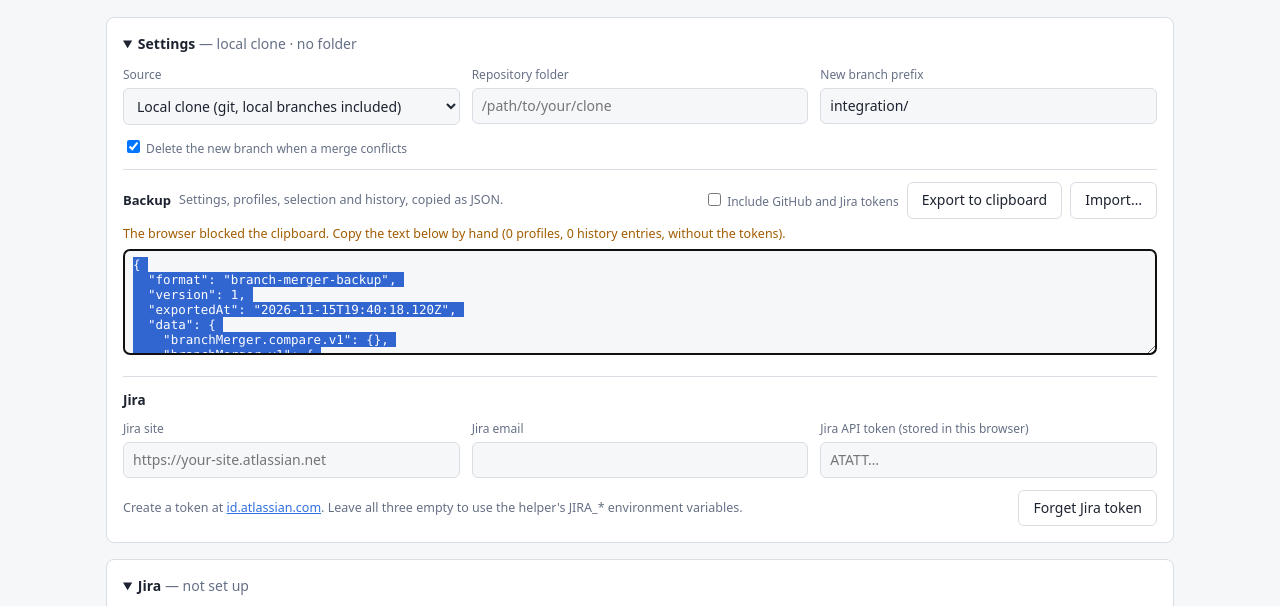
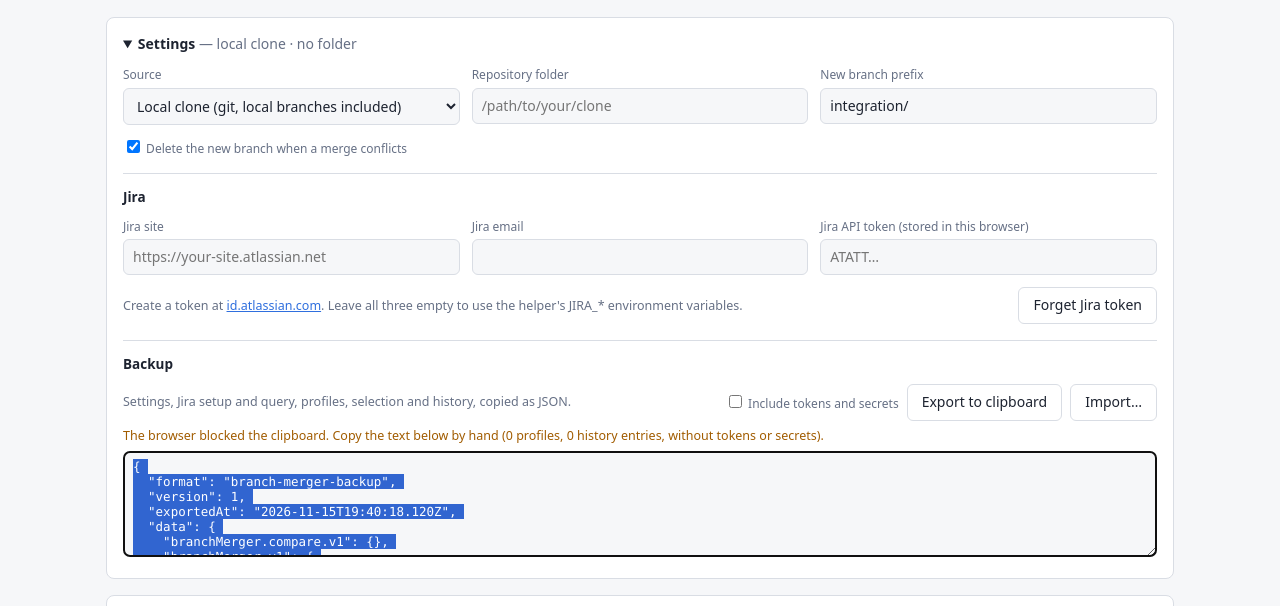
Before and after one commit to freddygarcia/branch-stager, a plain HTML site: page branch-merger.html in a window 1280 px wide. Both pictures are taken after a click on the button "Export to clipboard". Shown: the part 126-732 px from the top of the page. Drawn offline with Linux system fonts and the light colour scheme; no server answers.

Commit message:
Move Backup to the bottom of Settings and handle Jira in export and import
The Include checkbox now covers all tokens and secrets, listed once in SECRETS.
Import keeps this browser's Jira token only when the backup names the same
Jira site and email, and the export and import notes name the Jira site.

```diff
--- a/branch-merger.html
+++ b/branch-merger.html
@@ -207,24 +207,6 @@
         <span class="spacer"></span>
         <button id="forgetToken" class="github-only">Forget token</button>
       </div>
-      <div class="row" style="margin-top:12px;padding-top:12px;border-top:1px solid var(--border)">
-        <b style="font-size:13px">Backup</b>
-        <span class="muted" style="font-size:12.5px">Settings, profiles, selection and history, copied as JSON.</span>
-        <span class="spacer"></span>
-        <label style="margin:0;white-space:nowrap" title="Tokens are secrets: leave this off unless the copy stays with you"><input id="exportToken" type="checkbox"> Include GitHub and Jira tokens</label>
-        <button id="exportData" title="Copy everything stored in this browser to the clipboard">Export to clipboard</button>
-        <button id="importData" title="Paste a backup: it replaces everything stored in this browser">Import…</button>
-      </div>
-      <div id="backupStatus" style="font-size:12.5px;margin-top:6px" hidden></div>
-      <form id="importForm" style="margin-top:8px" hidden>
-        <label for="importText">Paste a backup copied with Export to clipboard. It replaces everything stored in this browser.</label>
-        <textarea id="importText" rows="6" spellcheck="false" style="width:100%;padding:7px 9px;border:1px solid var(--border);border-radius:6px;background:var(--bg);color:var(--text);font:12.5px ui-monospace,SFMono-Regular,Menlo,monospace"></textarea>
-        <div class="row" style="margin-top:6px">
-          <span class="spacer"></span>
-          <button type="button" id="importCancel">Cancel</button>
-          <button type="submit" class="primary">Import</button>
-        </div>
-      </form>
 
       <div id="jiraSettings" class="settings-section">
         <h3>Jira</h3>
@@ -238,6 +220,27 @@
           <span class="spacer"></span>
           <button id="forgetJiraToken">Forget Jira token</button>
         </div>
+      </div>
+
+      <div id="backupSettings" class="settings-section">
+        <h3>Backup</h3>
+        <div class="row">
+          <span class="muted" style="font-size:12.5px">Settings, Jira setup and query, profiles, selection and history, copied as JSON.</span>
+          <span class="spacer"></span>
+          <label style="margin:0;white-space:nowrap" title="The GitHub token and the Jira API token: leave this off unless the copy stays with you"><input id="exportToken" type="checkbox"> Include tokens and secrets</label>
+          <button id="exportData" title="Copy everything stored in this browser to the clipboard">Export to clipboard</button>
+          <button id="importData" title="Paste a backup: it replaces everything stored in this browser">Import…</button>
+        </div>
+        <div id="backupStatus" style="font-size:12.5px;margin-top:6px" hidden></div>
+        <form id="importForm" style="margin-top:8px" hidden>
+          <label for="importText">Paste a backup copied with Export to clipboard. It replaces everything stored in this browser.</label>
+          <textarea id="importText" rows="6" spellcheck="false" style="width:100%;padding:7px 9px;border:1px solid var(--border);border-radius:6px;background:var(--bg);color:var(--text);font:12.5px ui-monospace,SFMono-Regular,Menlo,monospace"></textarea>
+          <div class="row" style="margin-top:6px">
+            <span class="spacer"></span>
+            <button type="button" id="importCancel">Cancel</button>
+            <button type="submit" class="primary">Import</button>
+          </div>
+        </form>
       </div>
     </details>
   </section>
@@ -422,6 +425,9 @@
   // so keys added later are exported without touching this code.
   const PREFIX = 'branchMerger.';
   const BACKUP_FORMAT = 'branch-merger-backup';
+  // state fields left out of a backup unless "Include tokens and secrets" is ticked
+  const SECRETS = ['token', 'jiraToken'];
+  const hasSecrets = (s) => SECRETS.some((k) => s?.[k]);
 
   function ownKeys() {
     const keys = [];
@@ -433,14 +439,14 @@
   }
 
   /** The backup as JSON text, and the main state it holds. */
-  function exportData(includeToken) {
+  function exportData(includeSecrets) {
     save();
     saveCompares();
     const data = {};
     for (const k of ownKeys()) {
       try { data[k] = JSON.parse(localStorage.getItem(k)); } catch { data[k] = localStorage.getItem(k); }
     }
-    if (!includeToken && data[KEY]) data[KEY] = { ...data[KEY], token: '', jiraToken: '' };
+    if (!includeSecrets && data[KEY]) data[KEY] = { ...data[KEY], ...Object.fromEntries(SECRETS.map((k) => [k, ''])) };
     const backup = { format: BACKUP_FORMAT, version: 1, exportedAt: new Date().toISOString(), data };
     return { text: JSON.stringify(backup, null, 2), stored: data[KEY] || {} };
   }
@@ -455,10 +461,15 @@
     const entries = Object.entries(file.data).filter(([k]) => k.startsWith(PREFIX));
     if (!entries.length) throw new Error('The backup holds no data.');
     const incoming = Object.fromEntries(entries);
-    // a backup made without the tokens keeps the tokens already in this browser
-    for (const t of ['token', 'jiraToken']) {
-      if (incoming[KEY] && !incoming[KEY][t] && state[t]) incoming[KEY] = { ...incoming[KEY], [t]: state[t] };
-    }
+    // a backup made without the secrets keeps the ones already in this browser. The Jira
+    // token only belongs to the backup's Jira site and email, so it is kept only when they match.
+    const kept = {};
+    const inc = incoming[KEY];
+    if (inc && !inc.token && state.token) kept.token = state.token;
+    if (inc && !inc.jiraToken && state.jiraToken
+      && (inc.jiraUrl || '').trim() === state.jiraUrl.trim()
+      && (inc.jiraEmail || '').trim() === state.jiraEmail.trim()) kept.jiraToken = state.jiraToken;
+    if (inc) incoming[KEY] = { ...inc, ...kept };
     for (const k of ownKeys()) localStorage.removeItem(k);
     for (const [k, v] of Object.entries(incoming)) {
       localStorage.setItem(k, typeof v === 'string' ? v : JSON.stringify(v));
@@ -467,7 +478,11 @@
   }
 
   const count = (n, one, many) => `${n} ${n === 1 ? one : many}`;
-  const describe = (s) => `${count(s.profiles?.length || 0, 'profile', 'profiles')}, ${count(s.history?.length || 0, 'history entry', 'history entries')}`;
+  const describe = (s) => [
+    count(s.profiles?.length || 0, 'profile', 'profiles'),
+    count(s.history?.length || 0, 'history entry', 'history entries'),
+    ...(s.jiraUrl ? [`Jira ${s.jiraUrl.replace(/^https:\/\//, '')}`] : []),
+  ].join(', ');
   // shown once after the reload that follows an import
   const IMPORTED_NOTE = 'branchMerger:imported';
 
@@ -1565,20 +1580,20 @@
     box.textContent = text;
   };
   $('exportData').addEventListener('click', async () => {
-    const withToken = $('exportToken').checked;
+    const withSecrets = $('exportToken').checked;
     let backup;
     try {
-      backup = exportData(withToken);
+      backup = exportData(withSecrets);
     } catch (e) {
       backupStatus(`Export failed: ${e.message}`, 'err');
       return;
     }
     const { text, stored } = backup;
-    const hasToken = Boolean(stored.token || stored.jiraToken);
-    const tokenNote = withToken && hasToken ? ', tokens included: keep it private' : ', without the tokens';
+    const secret = hasSecrets(stored); // false when left out
+    const tokenNote = secret ? ', tokens and secrets included: keep it private' : ', without tokens or secrets';
     try {
       await navigator.clipboard.writeText(text);
-      backupStatus(`Copied ${describe(stored)} to the clipboard${tokenNote}.`, withToken && hasToken ? 'warn' : 'ok');
+      backupStatus(`Copied ${describe(stored)} to the clipboard${tokenNote}.`, secret ? 'warn' : 'ok');
     } catch {
       // clipboard blocked (permissions, insecure origin): show the text to copy by hand
       $('importForm').hidden = true;
```
Also changed, not shown: 1 other file.
